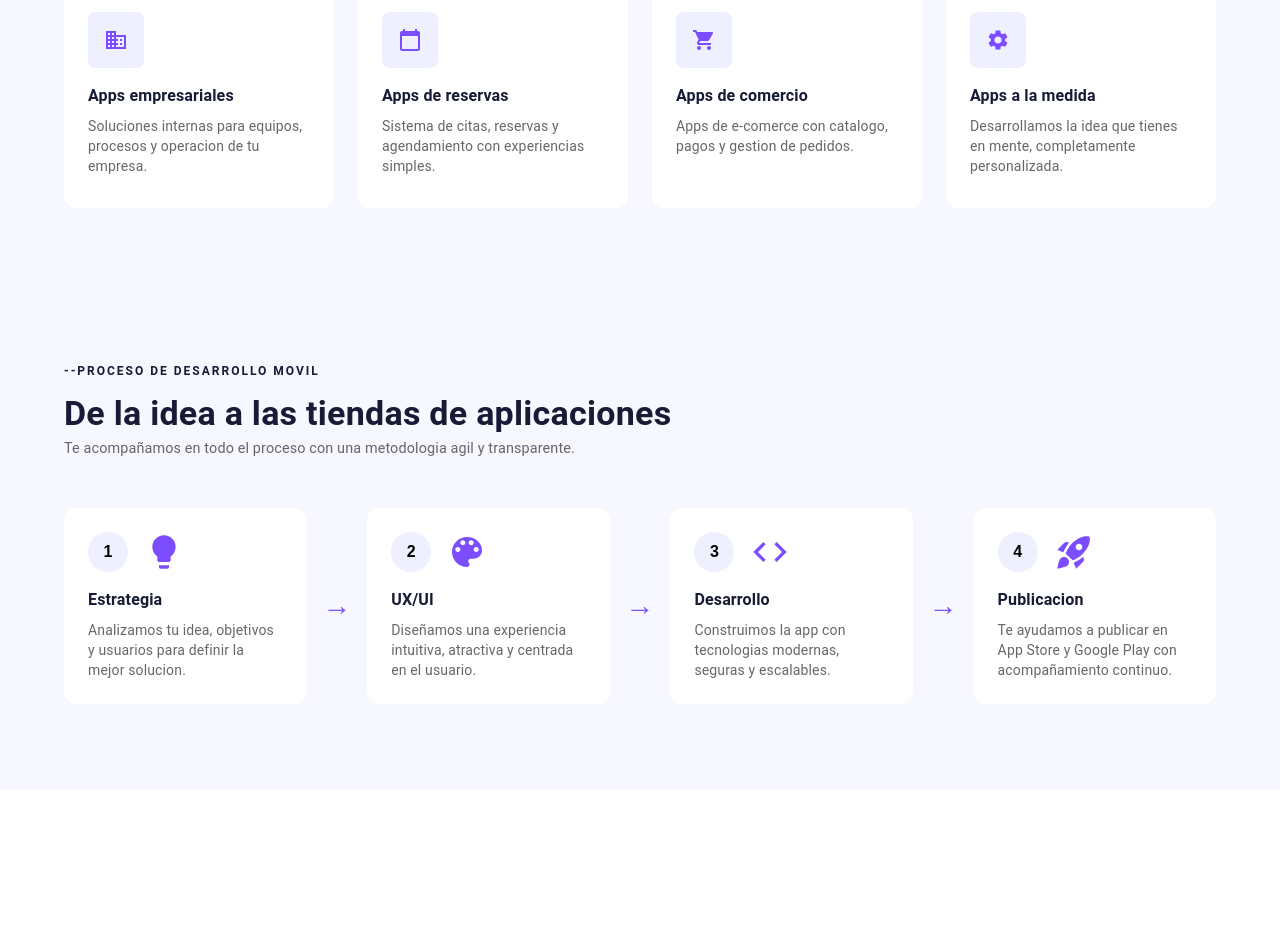
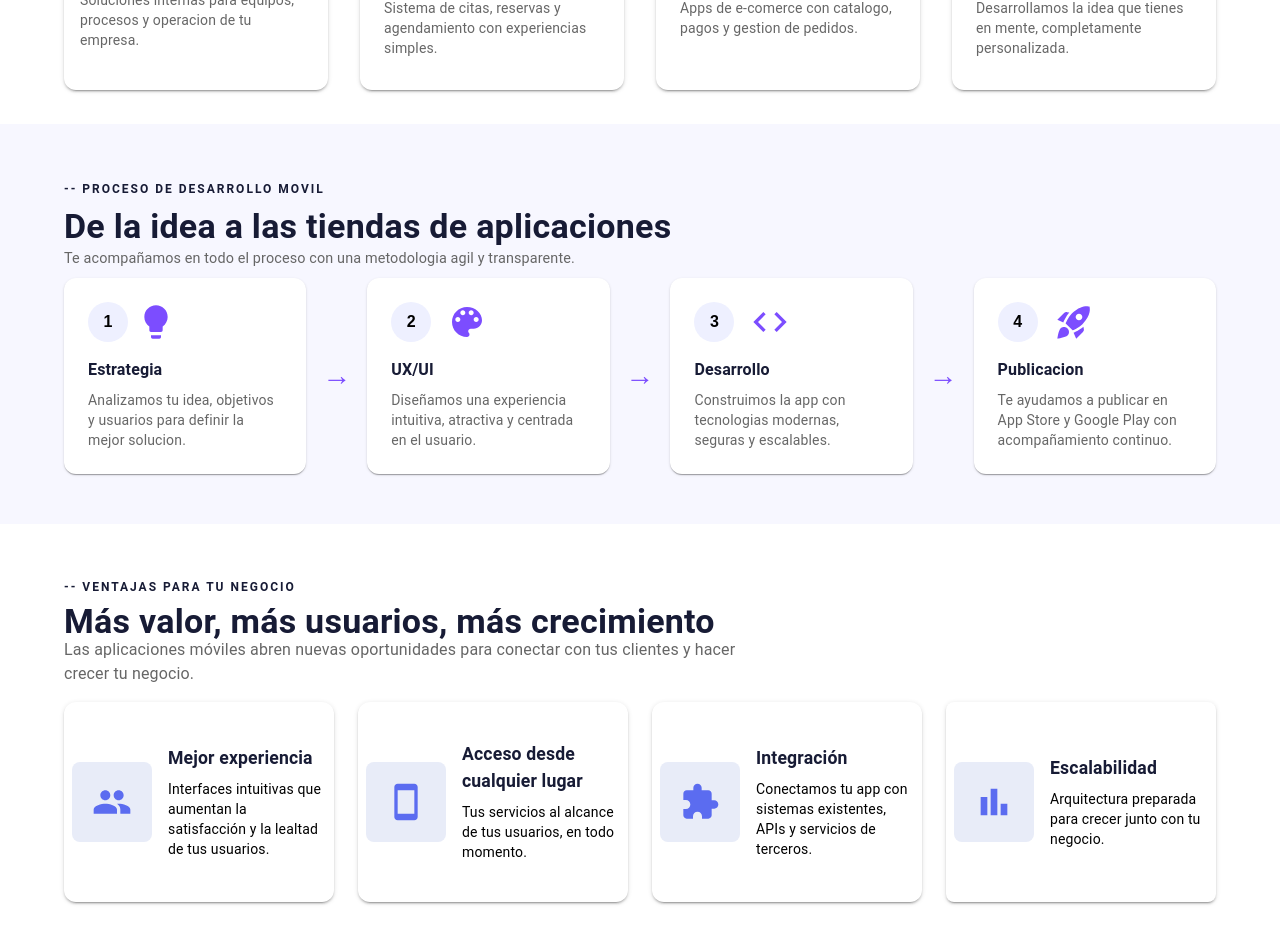
Before and after one commit to jessicahernandezt/dev-nova-solutions, a React (Vite) app: page /aplicaciones-moviles in a window 1280 px wide. Shown: the part 860-1804 px from the top of the page. Before the commit the page ends 1650 px from the top, so only its background shows below. Built offline with nearby package versions, Linux system fonts and the light colour scheme.

Commit message:
feat:Se termino la seccion de ventajasAppsMoviles y se ajustaron otros detalles en las otras secciones como colores, espacios y tamaños de pagina y algunos colores del fondo xd

```diff
--- a/src/components/ProcesoDesarrolloMovil.jsx
+++ b/src/components/ProcesoDesarrolloMovil.jsx
@@ -2,41 +2,60 @@ import LightbulbIcon from '@mui/icons-material/Lightbulb';
 import ColorLensIcon from '@mui/icons-material/ColorLens';
 import CodeIcon from '@mui/icons-material/Code';
 import RocketLaunchIcon from '@mui/icons-material/RocketLaunch';
-import { Box, Container, Typography } from '@mui/material'
+import {
+    Box,
+    Container,
+    Typography
+} from '@mui/material'
 
 function ProcesoDesarroloMovil() {
     return (
-        <Box sx={{ minHeight: '520px',
+        <Box sx={{
+            minHeight: '400px',
             display: 'flex',
             alignItems: 'center',
             backgroundColor: '#f7f7ff',
-        py: 6 }}>
-            <Container>
+            py: 4
+        }}>
+            <Container maxWidth='lg'>
+                <Box
+                    sx={{
+                    display: 'flex',
+                    justifyContent: 'space-between',
+                    alignItems: 'flex-start'
+                    }}>
+
+                    <Box sx={{ width: '60%' }}>
                         <Typography
                             variant='overline'
-                    sx={{ color: '#171b35', fontWeight: 'bold', letterSpacing: 2 }}>
-                    --Proceso de desarrollo movil
+                            sx={{
+                            color: '#171b35',
+                            fontWeight: 'bold',
+                            letterSpacing: 2
+                            }}>
+                        -- PROCESO DE DESARROLLO MOVIL
                         </Typography>
 
                          <Typography
                             variant='h4'
-                    sx={{ fontWeight: 'bold', color: '#171b35', mt: 1, mb: 1, lineHeight: '1' }}>
+                            sx={{ fontWeight: 'bold', color: '#171b35'}}>
                             De la idea a las tiendas de aplicaciones
                         </Typography>
-
-                <Typography sx={{ color: '#666', fontSize: '0.9rem', mb: 3 }}>
-                    Te acompañamos en todo el proceso con una metodologia agil y transparente.
-                </Typography>
+                         <Typography
+                        sx={{color: '#666', fontSize: '0.9rem'}}
+                        >Te acompañamos en todo el proceso con una metodologia agil y transparente.</Typography>
+                    </Box>
+                </Box>
 
                 <Box
                     sx={{
                         display: 'flex',
                         flexDirection: { xs: 'column', md: 'row' },
-                        mt: 6,
+                        mt: 1,
                     }}>
 
-                    <Box sx={{ p: 3, borderRadius: 3, bgcolor: '#fff', flex: 1 }}>
-                        <Box sx={{ display: 'flex', alignItems: 'center', gap: 2, mb: 2 }}>
+                    <Box sx={{ p: 3, borderRadius: 3, bgcolor: '#fff', flex: 1, boxShadow: 1 }}>
+                        <Box sx={{ display: 'flex', alignItems: 'center', gap: 1, mb: 2}}>
                             <Box sx={{
                                 width: 40,
                                 height: 40,
@@ -67,7 +86,7 @@ function ProcesoDesarroloMovil() {
                         →
                     </Box>
 
-                    <Box sx={{ p: 3, borderRadius: 3, bgcolor: '#fff', flex: 1 }}>
+                    <Box sx={{ p: 3, borderRadius: 3, bgcolor: '#fff', flex: 1, boxShadow: 1 }}>
                         <Box sx={{ display: 'flex', alignItems: 'center', gap: 2, mb: 2 }}>
                             <Box sx={{ width: 40,
                                 height: 40,
@@ -98,7 +117,7 @@ function ProcesoDesarroloMovil() {
                         →
                     </Box>
 
-                    <Box sx={{ p: 3, borderRadius: 3, bgcolor: '#fff', flex: 1 }}>
+                    <Box sx={{ p: 3, borderRadius: 3, bgcolor: '#fff', flex: 1, boxShadow: 1 }}>
                         <Box sx={{ display: 'flex', alignItems: 'center', gap: 2, mb: 2 }}>
                             <Box sx={{ width: 40,
                                 height: 40,
@@ -129,7 +148,7 @@ function ProcesoDesarroloMovil() {
                         →
                     </Box>
 
-                    <Box sx={{ p: 3, borderRadius: 3, bgcolor: '#fff', flex: 1 }}>
+                    <Box sx={{ p: 3, borderRadius: 3, bgcolor: '#fff', flex: 1, boxShadow: 1}}>
                         <Box sx={{ display: 'flex', alignItems: 'center', gap: 2, mb: 2 }}>
                             <Box sx={{ width: 40,
                                 height: 40,
--- a/src/components/SolucionesMoviles.jsx
+++ b/src/components/SolucionesMoviles.jsx
@@ -4,7 +4,6 @@ import ShoppingCartIcon from '@mui/icons-material/ShoppingCart';
 import SettingsIcon from '@mui/icons-material/Settings';
 import {
     Box,
-    Button,
     Container,
     Typography
 } from '@mui/material'
@@ -13,13 +12,13 @@ function SolucionesMoviles() {
     return (
         <Box
             sx={{
-                minHeight: '520px',
+                minHeight: '400px',
                 display: 'flex',
                 alignItems: 'center',
-                backgroundColor: '#f7f7ff',
-                py: 6
+                backgroundColor: '#fff',
+                py: 4
             }}>
-                <Container maxWidth='lg'>
+                <Container maxWidth='lg' >
                 <Box
                     sx={{
                     display: 'flex',
@@ -35,16 +34,16 @@ function SolucionesMoviles() {
                             fontWeight: 'bold',
                             letterSpacing: 2
                             }}>
-                        --¿Que podemos desarrollar?
+                        -- Que podemos desarrollar
                         </Typography>
 
                          <Typography
                             variant='h4'
-                            sx={{ fontWeight: 'bold', color: '#171b35', mt: 1, mb: 1, lineHeight:'1'}}>
+                            sx={{ fontWeight: 'bold', color: '#171b35'}}>
                             Soluciones moviles para cada necesidad
                         </Typography>
                          <Typography
-                        sx={{color: '#666', fontSize: '0.9rem', mb:3}}
+                        sx={{color: '#666', fontSize: '0.9rem'}}
                         >Diseñamos y desarrolamos aplicaciones que se adaptan a tus objetivos y al tipo de usuario de tu negocio.</Typography>
                     </Box>
                 </Box>
@@ -53,12 +52,12 @@ function SolucionesMoviles() {
                     sx={{
                         display: 'grid',
                         gridTemplateColumns: {xs: '1fr',sm: 'repeat(4, 1fr)'},
-                        gap: 3,
-                        mt: 6,
+                        gap: 4,
+                        mt: 2,
                     }}
                     >
 
-                    <Box sx={{ p: 3, borderRadius: 3, bgcolor: '#fff' }}>
+                    <Box sx={{ p: 2, borderRadius: 3, bgcolor: '#fff', boxShadow: 2 }}>
                         <Box sx={{
                             width: 56,
                             height: 56,
@@ -79,7 +78,7 @@ function SolucionesMoviles() {
                     </Box>
 
 
-                    <Box sx={{ p: 3, borderRadius: 3, bgcolor: '#fff' }}>
+                    <Box sx={{ p: 3, borderRadius: 3, bgcolor: '#fff', boxShadow: 2}}>
                         <Box sx={{
                             width: 56,
                             height: 56,
@@ -100,7 +99,7 @@ function SolucionesMoviles() {
                     </Box>
 
 
-                    <Box sx={{ p: 3, borderRadius: 3, bgcolor: '#fff' }}>
+                    <Box sx={{ p: 3, borderRadius: 3, bgcolor: '#fff', boxShadow: 2 }}>
                         <Box sx={{
                             width: 56,
                             height: 56,
@@ -121,7 +120,7 @@ function SolucionesMoviles() {
                     </Box>
 
 
-                    <Box sx={{ p: 3, borderRadius: 3, bgcolor: '#fff' }}>
+                    <Box sx={{ p: 3, borderRadius: 3, bgcolor: '#fff', boxShadow: 2 }}>
                         <Box sx={{
                             width: 56,
                             height: 56,
--- /dev/null
+++ b/src/components/VentajasAppM.jsx
@@ -0,0 +1,168 @@
+import PeopleIcon from '@mui/icons-material/People';
+import SmartphoneIcon from '@mui/icons-material/Smartphone';
+import ExtensionIcon from '@mui/icons-material/Extension';
+import BarChartIcon from '@mui/icons-material/BarChart';
+import {
+    Box,
+    Container,
+    Typography
+} from '@mui/material'
+
+function VentajasAppM() {
+    return (
+        <Box
+            sx={{
+                minHeight: '400px',
+                display: 'flex',
+                alignItems: 'center',
+                backgroundColor: '#fff',
+                py: 6
+            }}>
+                <Container maxWidth='lg'>
+                <Box
+                    sx={{
+                    display: 'flex',
+                    justifyContent: 'space-between',
+                    alignItems: 'flex-start'
+                    }}>
+
+                    <Box sx={{ width: '60%' }}>
+                        <Typography
+                            variant='overline'
+                            sx={{
+                            color: '#171b35',
+                            fontWeight: 'bold',
+                            letterSpacing: 2
+                            }}>
+                        -- VENTAJAS PARA TU NEGOCIO
+                        </Typography>
+
+                         <Typography
+                            variant='h4'
+                            sx={{ fontWeight: 'bold', color: '#171b35', lineHeight:'1'}}>
+                            Más valor, más usuarios, más crecimiento
+                        </Typography>
+                         <Typography
+                        sx={{color: '#666', fontSize: '1rem', mb:1}}
+                        >Las aplicaciones móviles abren nuevas oportunidades para conectar con tus clientes y hacer crecer tu negocio.</Typography>
+                    </Box>
+                </Box>
+
+                    <Box
+                    sx={{
+                        display: 'grid',
+                        gridTemplateColumns: {xs: '1fr', sm: 'repeat(2, 1fr)', md: 'repeat(4, 1fr)'},
+                        gap: 3,
+                        mt: 1,
+                    }}
+                    >
+
+                        <Box sx={{ bgcolor: '#fff', display: "flex", flexDirection: "row", alignItems: "center", gap: 2, p: 1, borderRadius: 3, minHeight: 200, boxShadow: 2 }}>
+                            <Box
+                                sx={{
+                                width: 80,
+                                height: 80,
+                                flexShrink: 0,
+                                display: "flex",
+                                alignItems: "center",
+                                justifyContent: "center",
+                                borderRadius: 2,
+                                bgcolor: "#e8ecf8",
+                                }}>
+                                <PeopleIcon sx={{ color: "#5b6cf0", fontSize: 40 }} />
+                            </Box>
+
+                            <Box>
+                                <Typography sx={{ fontWeight: 'bold', color: '#171b35', fontSize: '1.1rem', mb: 1 }}>
+                                Mejor experiencia
+                                </Typography>
+                                <Typography variant="body2" color="text.secondary">
+                                Interfaces intuitivas que aumentan la satisfacción y la lealtad de tus usuarios.
+                                </Typography>
+                            </Box>
+                        </Box>
+
+
+                        <Box sx={{ bgcolor: '#fff', display: "flex", flexDirection: "row", alignItems: "center", gap: 2, p: 1, borderRadius: 3, minHeight: 200, boxShadow: 2}}>
+                            <Box
+                                sx={{
+                                width: 80,
+                                height: 80,
+                                flexShrink: 0,
+                                display: "flex",
+                                alignItems: "center",
+                                justifyContent: "center",
+                                borderRadius: 2,
+                                bgcolor: "#e8ecf8",
+                                }}>
+                                <SmartphoneIcon sx={{ color: "#5b6cf0", fontSize: 40 }} />
+                            </Box>
+
+                            <Box>
+                                <Typography sx={{ fontWeight: 'bold', color: '#171b35', fontSize: '1.1rem', mb: 1 }}>
+                                Acceso desde cualquier lugar
+                                </Typography>
+                                <Typography variant="body2" color="text.secondary">
+                                Tus servicios al alcance de tus usuarios, en todo momento.
+                                </Typography>
+                            </Box>
+                        </Box>
+
+
+                        <Box sx={{ bgcolor: '#fff', display: "flex", flexDirection: "row", alignItems: "center", gap: 2, p: 1, borderRadius: 3, minHeight: 200, boxShadow: 2 }}>
+                            <Box
+                                sx={{
+                                width: 80,
+                                height: 80,
+                                flexShrink: 0,
+                                display: "flex",
+                                alignItems: "center",
+                                justifyContent: "center",
+                                borderRadius: 2,
+                                bgcolor: "#e8ecf8",
+                                }}>
+                                <ExtensionIcon sx={{ color: "#5b6cf0", fontSize: 40 }} />
+                            </Box>
+
+                            <Box>
+                                <Typography sx={{ fontWeight: 'bold', color: '#171b35', fontSize: '1.1rem', mb: 1 }}>
+                                Integración
+                                </Typography>
+                                <Typography variant="body2" color="text.secondary">
+                                Conectamos tu app con sistemas existentes, APIs y servicios de terceros.
+                                </Typography>
+                            </Box>
+                        </Box>
+
+
+                        <Box sx={{ bgcolor: '#fff', display: "flex", flexDirection: "row", alignItems: "center", gap: 2, p: 1, borderRadius: 2, minHeight: 200, boxShadow: 2 }}>
+                            <Box
+                                sx={{
+                                width: 80,
+                                height: 80,
+                                flexShrink: 0,
+                                display: "flex",
+                                alignItems: "center",
+                                justifyContent: "center",
+                                borderRadius: 2,
+                                bgcolor: "#e8ecf8",
+                                }}>
+                                <BarChartIcon sx={{ color: "#5b6cf0", fontSize: 40 }} />
+                            </Box>
+
+                            <Box>
+                                <Typography sx={{ fontWeight: 'bold', color: '#171b35', fontSize: '1.1rem', mb: 1 }}>
+                                Escalabilidad
+                                </Typography>
+                                <Typography variant="body2" color="text.secondary">
+                                Arquitectura preparada para crecer junto con tu negocio.
+                                </Typography>
+                            </Box>
+                        </Box>
+                </Box>
+            </Container>
+        </Box>
+    )
+}
+
+export default VentajasAppM
--- a/src/pages/AplicacionesMoviles.jsx
+++ b/src/pages/AplicacionesMoviles.jsx
@@ -1,6 +1,7 @@
 import HeroAppsMoviles from '../components/HeroAppsMoviles'
 import SolucionesMoviles from '../components/SolucionesMoviles'
 import ProcesoDesarrolloMovil from '../components/ProcesoDesarrolloMovil'
+import VentajasAppM from '../components/VentajasAppM'
 
 
 function AplicacionesMoviles () {
@@ -9,6 +10,7 @@ function AplicacionesMoviles () {
     <HeroAppsMoviles />
     <SolucionesMoviles />
     <ProcesoDesarrolloMovil />
+    <VentajasAppM />
   </>
   )
 }
```
Also changed, not shown: src/components/HeroAppsMoviles.jsx (+6 -4 lines). Lines whose indentation alone changed are shown as unchanged.
